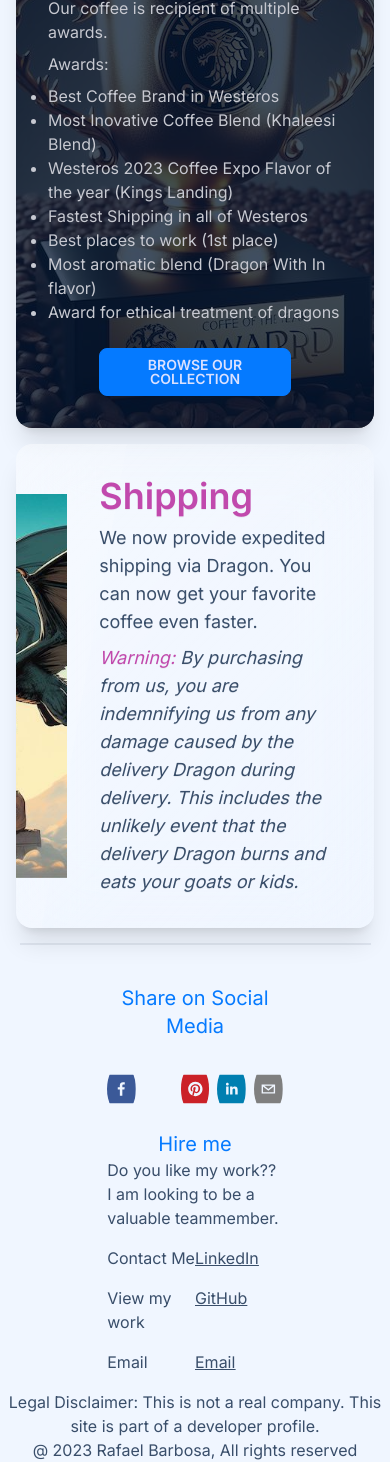
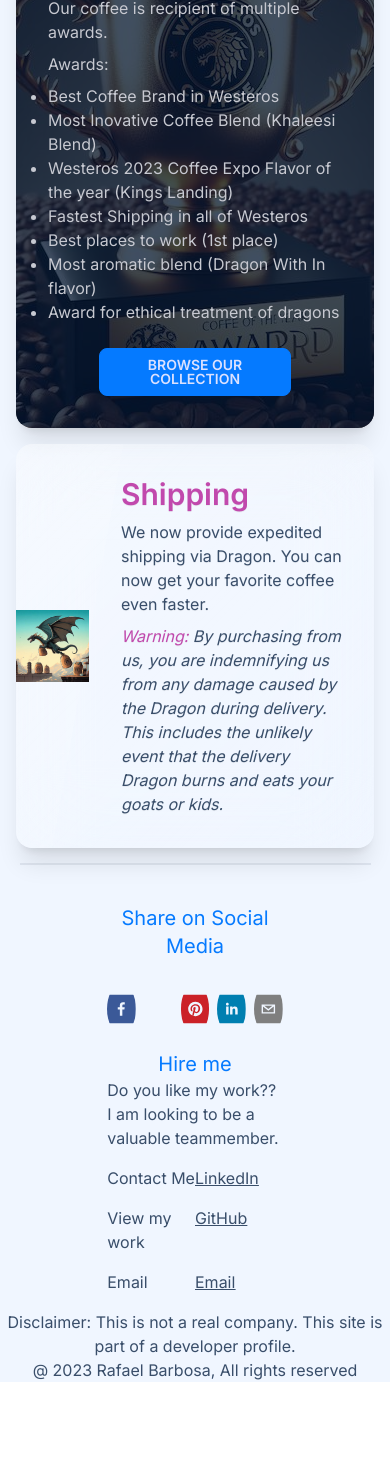
Before and after one commit to rbarbosa51/westeros-coffee, a Next.js app: page / in a window 390 px wide. Shown: the part 636-2098 px from the top of the page. After the commit the page ends 2018 px from the top, so only its background shows below. Built offline with nearby package versions, Linux system fonts and the light colour scheme; what tailwindcss-hero-patterns would draw is missing.

Commit message:
Made changes to testimonials

```diff
--- a/app/page.tsx
+++ b/app/page.tsx
@@ -52,21 +52,21 @@ export default function Home() {
         </div>
       </div>
       {/* Shipping */}
-      <div className="card w-full glass card-side shadow-xl">
+      <div className="card card-side w-full glass shadow-xl">
         <figure>
           <img
             src="/shipping.jpeg"
-            alt="Awards"
-            className="aspect-square w-96"
+            alt="Shipping"
+            className="aspect-square"
           />
         </figure>
         <div className="card-body">
-          <h2 className="card-title text-4xl text-accent">Shipping</h2>
-          <p className="text-lg">
+          <h2 className="card-title text-3xl lg:text-4xl text-accent">Shipping</h2>
+          <p >
             We now provide expedited shipping via Dragon. You can now get your
             favorite coffee even faster.
           </p>
-          <p className="text-lg"><em><span className="text-accent">Warning:</span> By purchasing from us, you are indemnifying us from any damage caused by the delivery Dragon during delivery. This includes the unlikely event that the delivery Dragon burns and eats your goats or kids.</em></p>
+          <p><em><span className="text-accent">Warning:</span> By purchasing from us, you are indemnifying us from any damage caused by the Dragon during delivery. This includes the unlikely event that the delivery Dragon burns and eats your goats or kids.</em></p>
         </div>
       </div>
     </div>
--- a/app/testimonial/page.tsx
+++ b/app/testimonial/page.tsx
@@ -22,8 +22,8 @@ export default function TestimonialPage() {
         <TestimonialCard
           title="Jason"
           image="/jason.jpeg"
-          text='The Dragon with In flavor truly made my "job" handling teenagers easier. Slow shipping'
-          rating={"3.9 / 5"}
+          text='The Dragon with In flavor packed a punch. Unfortunetely, I cant give a favorable review since the delivery Dragon ate one of the kids.'
+          rating={"2.3 / 5"}
         />
         <TestimonialCard
           title="Darth Vader"
--- a/components/Footer.tsx
+++ b/components/Footer.tsx
@@ -80,7 +80,7 @@ export default function Footer({ className }: iProps) {
         </div>
       </div>
       <p className="text-center text-base">
-        Legal Disclaimer: This is not a real company. This site is part of a
+        Disclaimer: This is not a real company. This site is part of a
         developer profile.
       </p>
       <p className="text-center text-base">
```
Also changed, not shown: components/CheckOutDrawer.tsx (+0 -11 lines).
